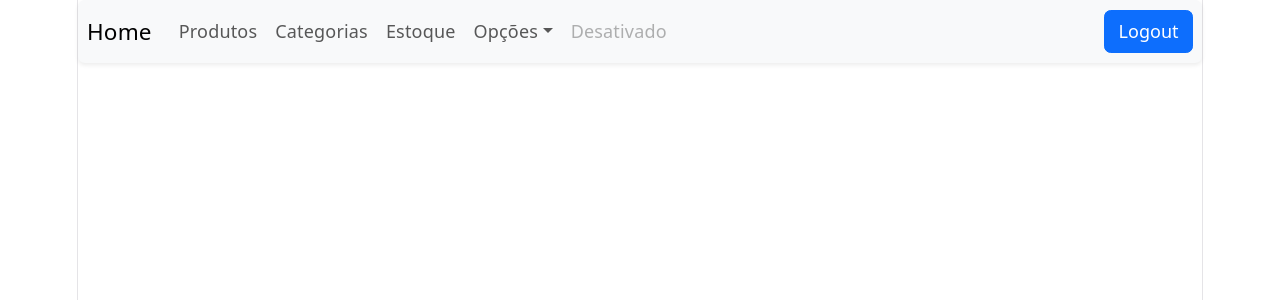
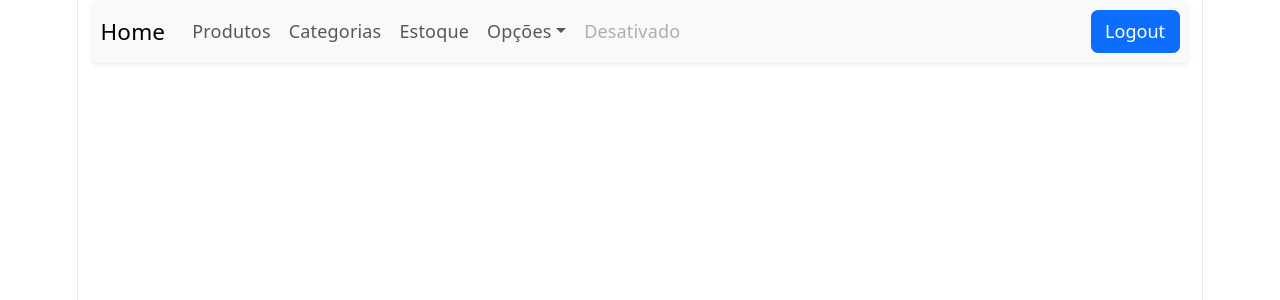
Before and after one commit to floregabi/pizzaria-itb, a React (Vite) app: page / in a window 1280 px wide. Shown: the top 300 px of the page. Built offline with nearby package versions, Linux system fonts and the light colour scheme.

Commit message:
Sistema de rotas em construção

```diff
--- a/package.json
+++ b/package.json
@@ -12,7 +12,8 @@
   "dependencies": {
     "bootstrap": "^5.3.8",
     "react": "^19.2.6",
-    "react-dom": "^19.2.6"
+    "react-dom": "^19.2.6",
+    "react-router-dom": "^7.16.0"
   },
   "devDependencies": {
     "@babel/core": "^7.29.0",
--- a/src/pages/HomeFuncionario/HomeFuncionario.jsx
+++ b/src/pages/HomeFuncionario/HomeFuncionario.jsx
@@ -3,7 +3,7 @@ import MenuFuncionario from "../MenuFuncionario/MenuFuncionario"
 const HomeFuncionario = () => {
 
 return (
-        <div>
+        <div className="container">
             <MenuFuncionario/>
         </div>
     )
```
Also changed, not shown: src/routes/AppRoutes.jsx (added, +10 -0 lines), src/pages/ListarProduto/ListarProduto.jsx (added), 1 other file (tests, documents, lock files or other folders).
